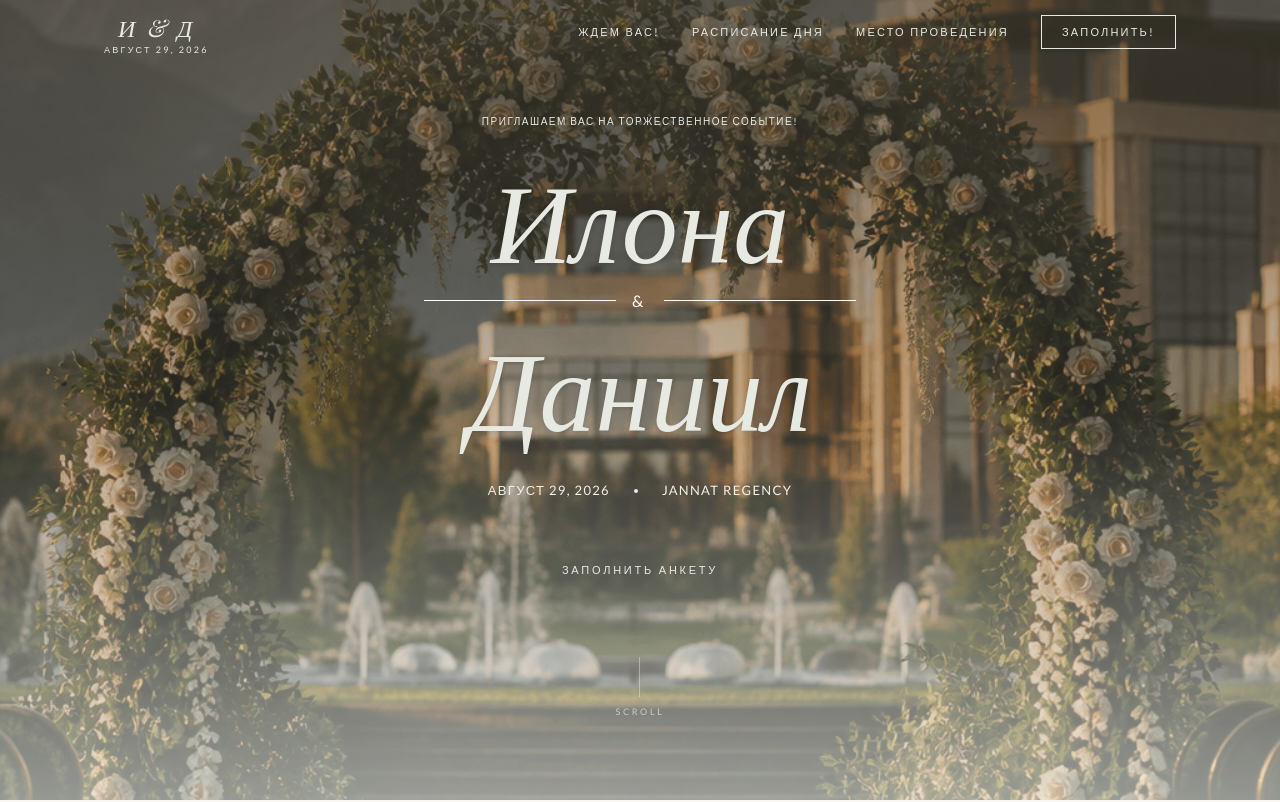
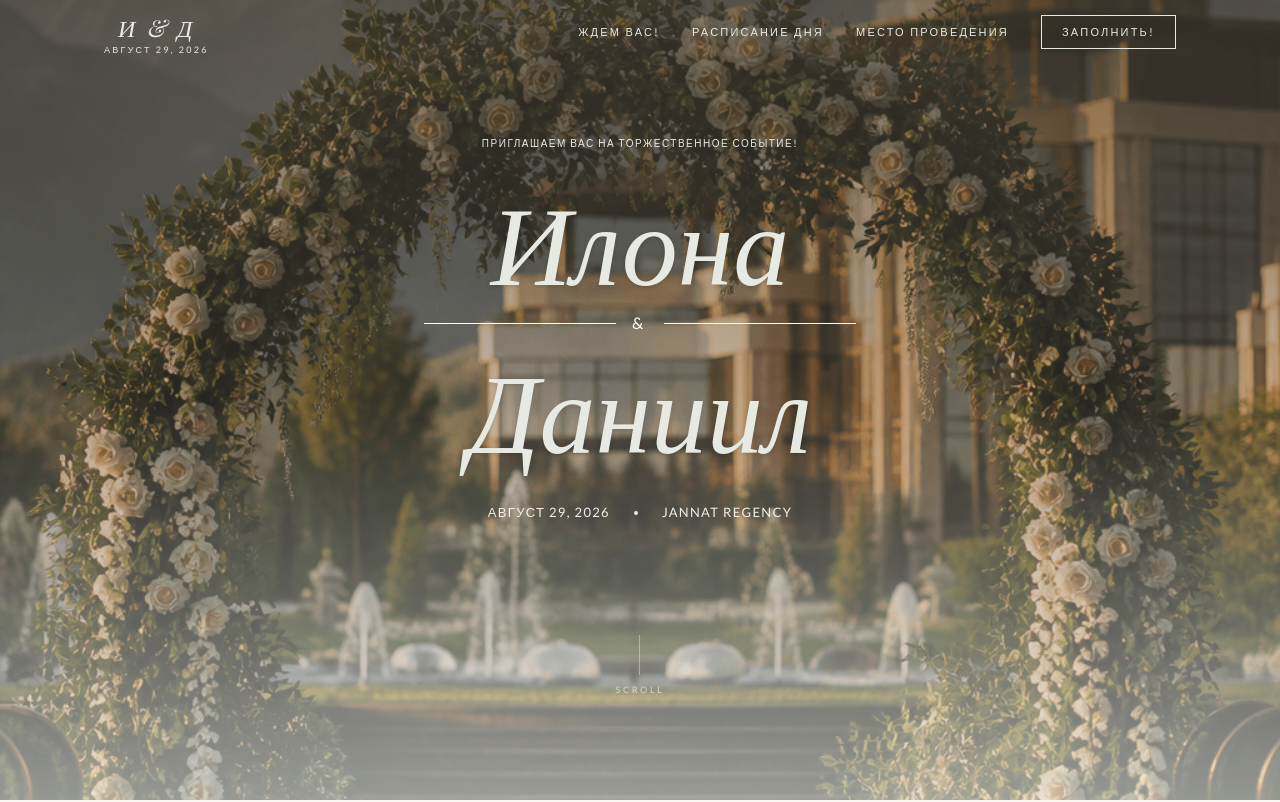
Before and after one commit to mormonke/weddinginvitation, a React (Vite) app: page / in a window 1280 px wide. Shown: the top 802 px of the page. Built offline with nearby package versions, Linux system fonts and the light colour scheme; a web font is replaced by a local one.

Commit message:
delete button

```diff
--- a/src/app/components/HeroSection.tsx
+++ b/src/app/components/HeroSection.tsx
@@ -68,7 +68,7 @@
         </div>
 
         {/* CTA buttons */}
-        <div className="flex flex-col sm:flex-row gap-4">
+        {/* <div className="flex flex-col sm:flex-row gap-4">
           <button
             onClick={handleRSVP}
             className="px-10 py-3.5 text-[#E7EAE3] text-[11px] uppercase tracking-[0.25em] hover:bg-[#3951118a] transition-colors"
@@ -76,7 +76,7 @@
           >
             Заполнить анкету
           </button>
-        </div>
+        </div> */}
 
         {/* Scroll indicator */}
         <div className="mt-16 flex flex-col items-center gap-2 opacity-60">
```
